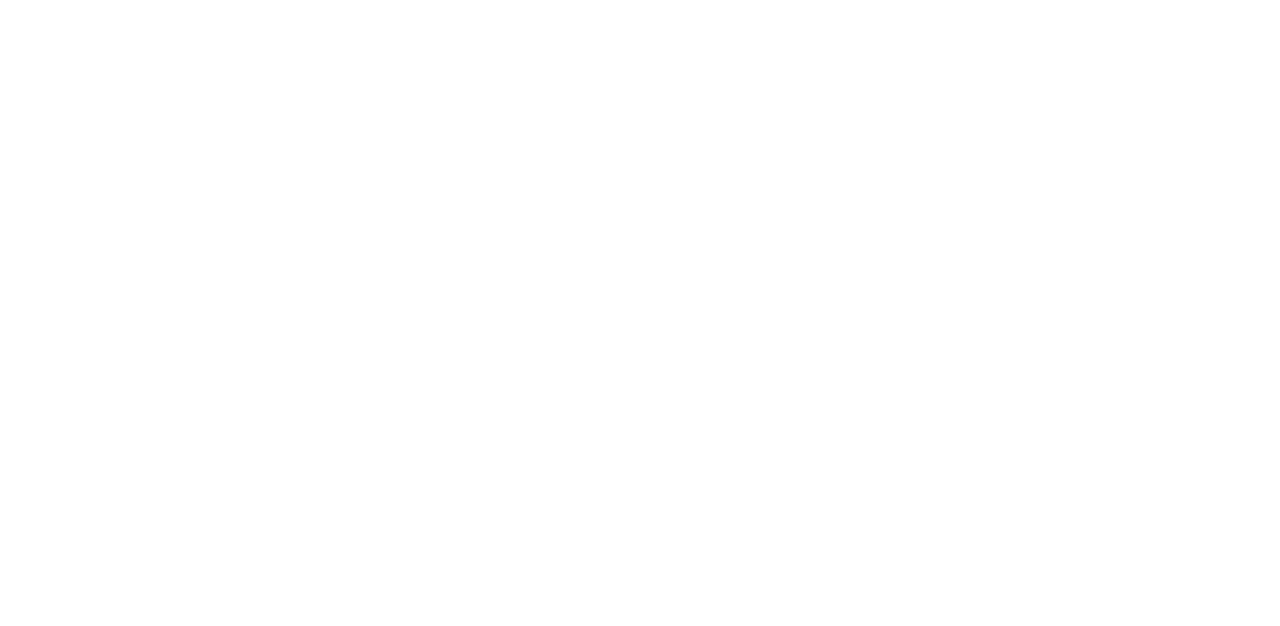
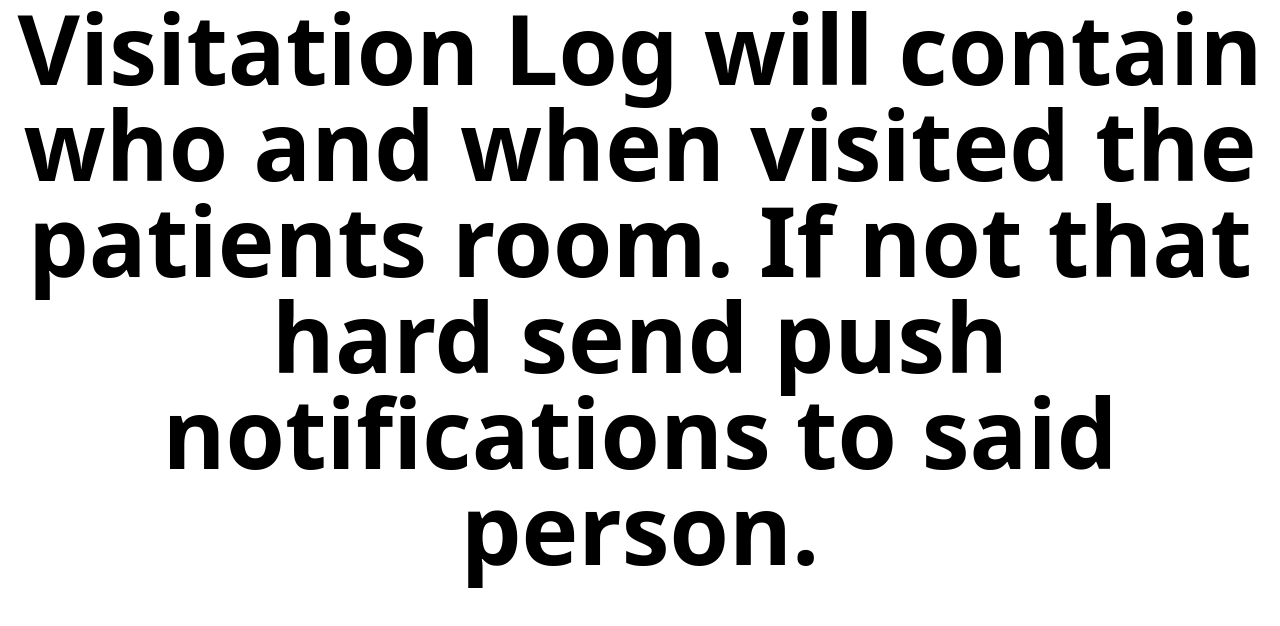
Before and after one commit to daltay15/HackDFW, a React (Create React App) app: page /visitationlog in a window 1280 px wide. Shown: the top 626 px of the page. Built offline with nearby package versions, Linux system fonts and the light colour scheme.

Commit message:
Added outpatient checklist, visitation log, and menu

```diff
--- a/src/App.js
+++ b/src/App.js
@@ -5,6 +5,9 @@ import PatientDisplay from "./pages/Patient/patientdisplay";
 import PatientLogin from "./pages/Patient/patientLogin";
 import staffLogin from "./pages/Staff/staffLogin";
 import StaffDisplay from "./pages/Staff/staffDisplay";
+import Menu from "./pages/Staff/menu";
+import visitationLog from "./pages/Patient/visitationLog";
+import OutpatientChecklist from "./pages/Patient/outpatientChecklist";
 
 function App() {
   return (
@@ -16,6 +19,9 @@ function App() {
           <Route path="/patientlogin" component={PatientLogin} />
           <Route path="/stafflogin" component={staffLogin} />
           <Route path="/staffdisplay" component={StaffDisplay} />
+          <Route path="/menu" component={Menu} />
+          <Route path="/visitationlog" component={visitationLog} />
+          <Route path="/outpatientchecklist" component={OutpatientChecklist} />
         </Switch>
       </div>
     </Router>
--- a/src/pages/Patient/outpatientChecklist.js
+++ b/src/pages/Patient/outpatientChecklist.js
@@ -0,0 +1,7 @@
+import React, { useState } from "react";
+
+export default function OutpatientChecklist() {
+  return (
+    <div className="font-bold text-center text-8xl">Outpatient checklist</div>
+  );
+}
--- a/src/pages/Patient/visitationLog.js
+++ b/src/pages/Patient/visitationLog.js
@@ -0,0 +1,10 @@
+import React, { useState } from "react";
+
+export default function visitationLog() {
+  return (
+    <div className="font-bold text-center text-8xl">
+      Visitation Log will contain who and when visited the patients room. If not
+      that hard send push notifications to said person.
+    </div>
+  );
+}
--- a/src/pages/Staff/menu.js
+++ b/src/pages/Staff/menu.js
@@ -0,0 +1,9 @@
+import React, { useState } from "react";
+
+export default function Menu() {
+  return (
+    <div className="font-bold text-center text-8xl">
+      Food menu for staff, implement if have enough time.
+    </div>
+  );
+}
```
